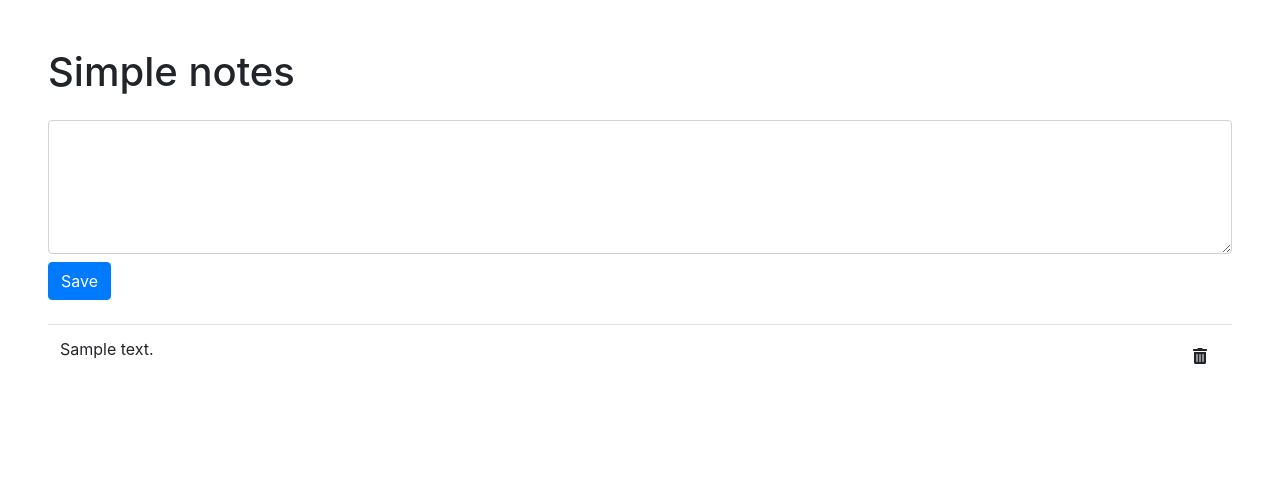
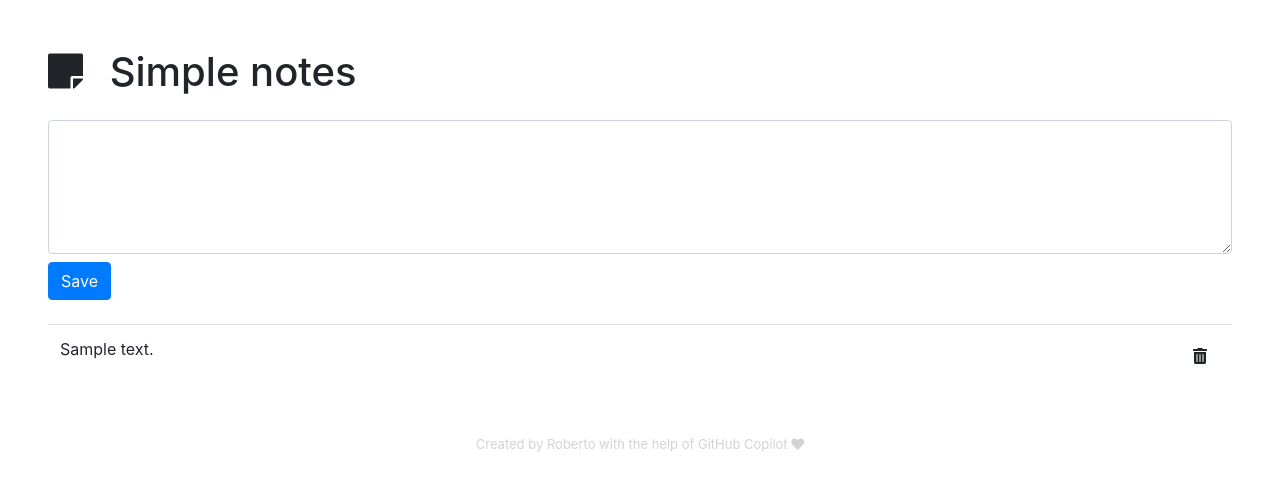
Before and after one commit to robjperez/simplenote, a Python web app: template templates/index.html in a window 1280 px wide. Shown: the top 491 px of the page. Run offline with Jinja, Linux system fonts and the light colour scheme; the template is opened without the code that fills it: most values are stand-ins (such as "Sample title", 1, 10 or a date in 2020); some libraries are stand-ins or nearby versions.

Commit message:
add basic icon and footer

```diff
--- a/templates/index.html
+++ b/templates/index.html
@@ -9,7 +9,10 @@
 </head>
 
 <body class="p-5">
-  <h1 class="mb-4">Simple notes</h1>
+  <h1 class="mb-4">
+    <i class="fas fa-sticky-note mr-3"></i>
+    Simple notes
+  </h1>
 
   <form action="/submit" method="post" class="mb-4">
     <textarea name="text" class="form-control mb-2" rows="5"></textarea>
@@ -33,6 +36,11 @@
     </tbody>
   </table>
   {% endfor %}
+
+  <footer class="text-center mt-5">
+    <p style="font-size: small; color: lightgrey;">Created by Roberto with the help of GitHub Copilot <i
+        class="fas fa-heart"></i></p>
+  </footer>
 </body>
 
 </html>
```
